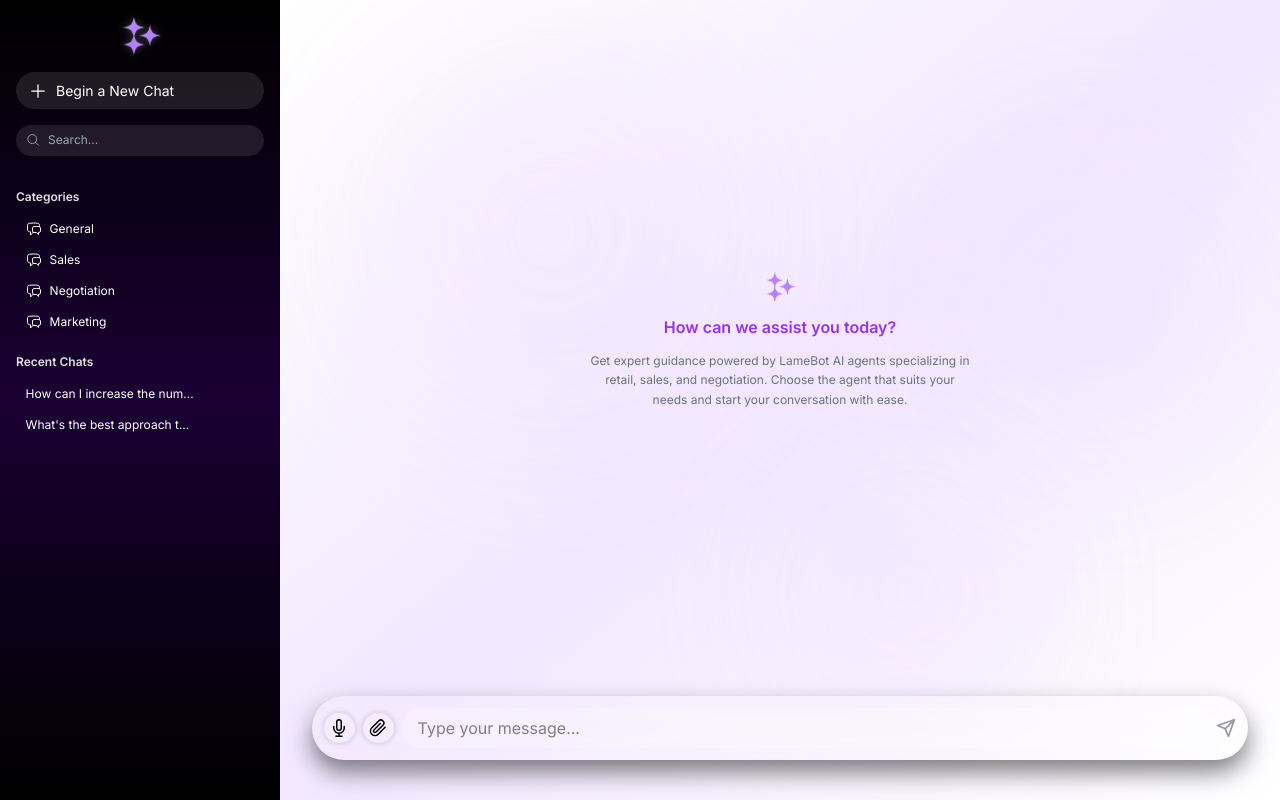
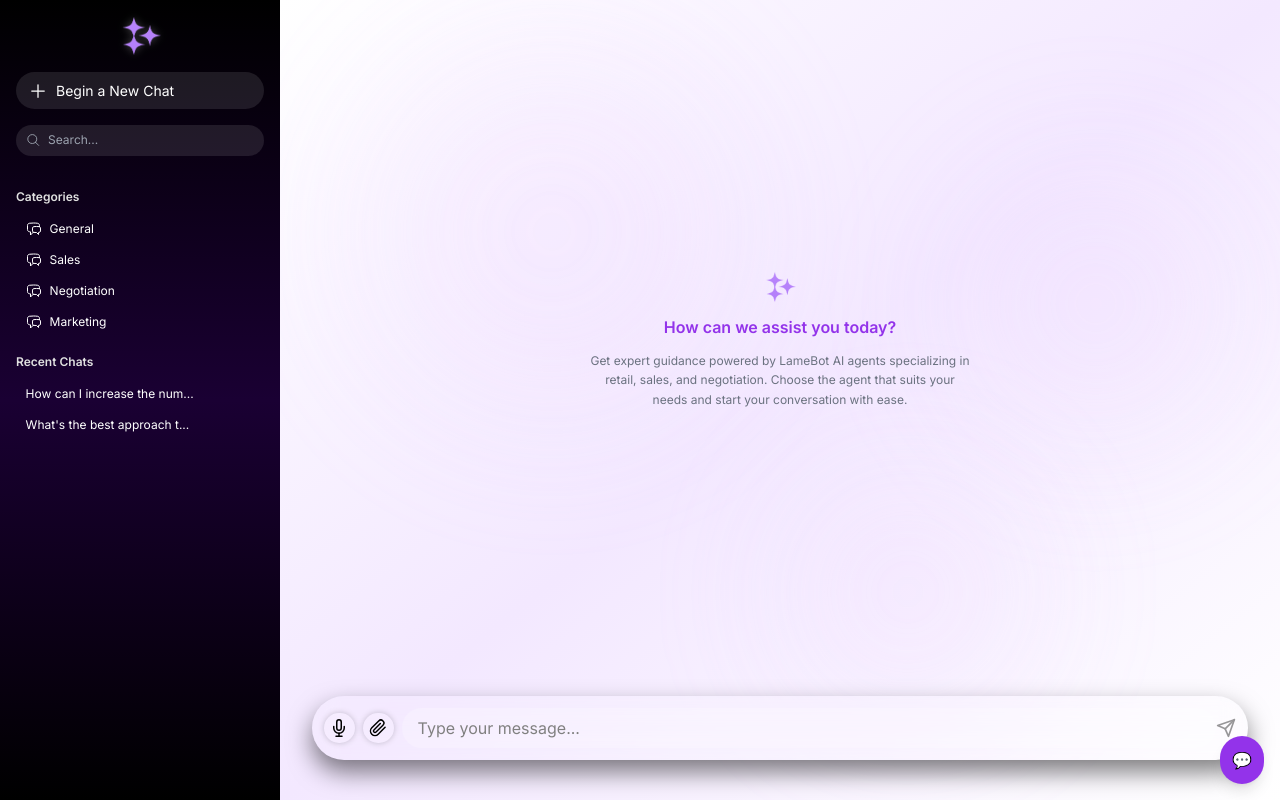
Before and after one commit to chaywen/retail-chatbot, a React (Create React App) app: page / in a window 1280 px wide. Built offline with nearby package versions, Linux system fonts and the light colour scheme.

Commit message:
Update App.jsx

```diff
--- a/src/App.jsx
+++ b/src/App.jsx
@@ -1,15 +1,29 @@
-import React from 'react';
+import React, { useState } from 'react';
 import Sidebar from './components/Sidebar';
 import ChatWindow from './components/ChatWindow';
+import ChatWidget from './components/ChatWidget';
 
 function App() {
+  const [showWidget, setShowWidget] = useState(false);
+
   return (
-    <div className="flex flex-col md:flex-row w-screen h-screen bg-gray-100">
-      {/* Sidebar for desktop, collapsible or hidden on mobile */}
+    <div className="relative flex flex-col md:flex-row w-screen h-screen bg-gray-100">
+      {/* Sidebar for desktop */}
       <Sidebar />
 
       {/* Main chat area */}
       <ChatWindow />
+
+      {/* Floating chat button */}
+      <button
+        onClick={() => setShowWidget(!showWidget)}
+        className="fixed bottom-4 right-4 bg-purple-600 text-white p-3 rounded-full shadow-lg z-50"
+      >
+        💬
+      </button>
+
+      {/* Floating chat widget */}
+      {showWidget && <ChatWidget />}
     </div>
   );
 }
```
